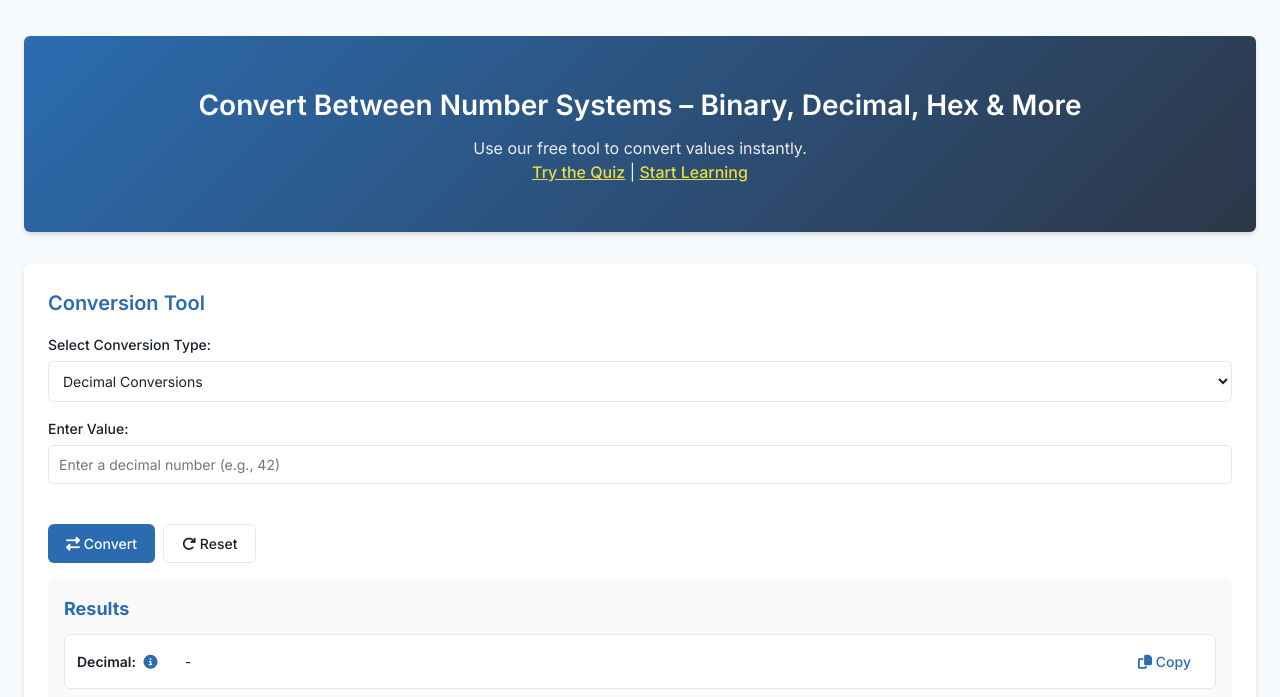
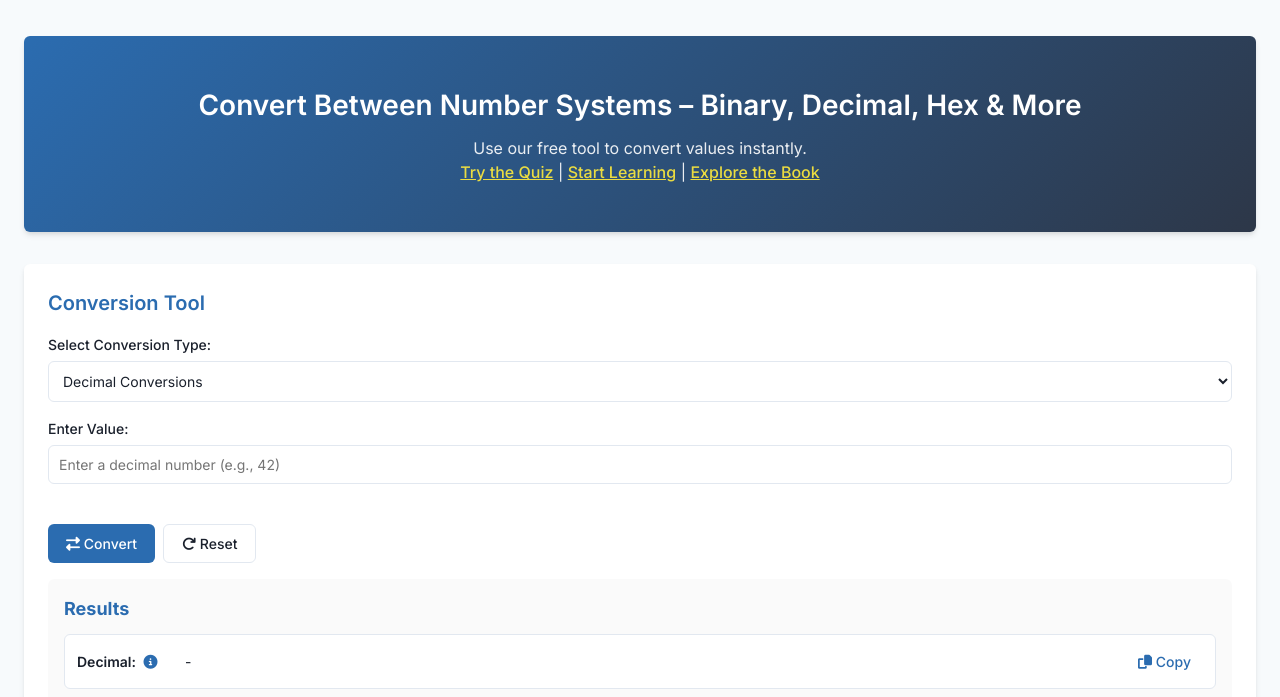
Before and after one commit to Fatemambtv/numbersystems, a plain HTML site: page index.html in a window 1280 px wide. Shown: the part 97-794 px from the top of the page. Drawn offline with Linux system fonts and the light colour scheme.

Commit message:
feat: add book link to homepage navigation
Add a new "Explore the Book" link to the hero section navigation, providing users with direct access to the related book on Amazon.

```diff
--- a/index.html
+++ b/index.html
@@ -87,7 +87,8 @@
     <p>
       Use our free tool to convert values instantly.<br />
       <a href="quiz.html" class="hero-link">Try the Quiz</a> |
-      <a href="learn.html" class="hero-link">Start Learning</a>
+      <a href="learn.html" class="hero-link">Start Learning</a> |
+      <a href="https://amzn.to/4fUGDnO" class="hero-link">Explore the Book</a>
     </p>
   </div>
 </section>
```
